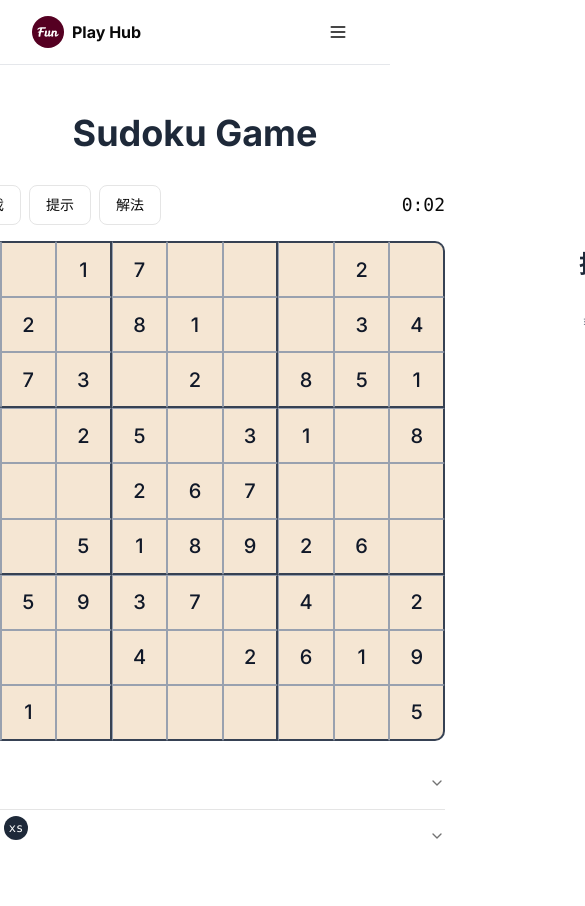
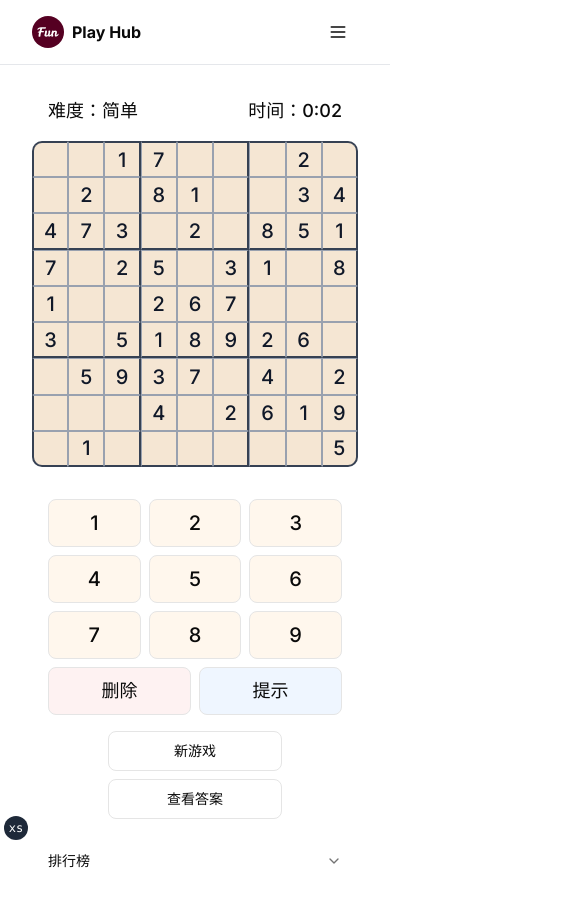
Before and after one commit to JiuRanYa/web-games, a Next.js app: page /en/games/sudoku in a window 390 px wide. Both pictures are taken after a click on the button "简单". Shown: the top 906 px of the page, 585 px wide, since content can reach past the window. Built offline with nearby package versions, Linux system fonts and the light colour scheme.

Commit message:
feat: enhance Sudoku game interface with mobile support and new number pad component for improved user experience

```diff
--- a/components/games/sudoku/game-board.tsx
+++ b/components/games/sudoku/game-board.tsx
@@ -19,6 +19,7 @@ import {
   AccordionItem,
   AccordionTrigger,
 } from '@/components/ui/accordion'
+import { NumberPad } from './number-pad'
 
 type Board = (number | null)[][]
 type Position = [number, number]
@@ -203,8 +204,10 @@ export function GameBoard() {
   }, [board, initialBoard, solution, currentDifficulty, timeInSeconds])
 
   return (
-    <div className="flex flex-col items-center gap-4 w-full p-4">
-      <h1 className="text-4xl font-bold mb-4 text-gray-800">Sudoku Game</h1>
+    <div className="w-full">
+      {/* 桌面端布局 */}
+      <div className="hidden md:flex flex-col items-center gap-4 w-full p-4">
+        <h1 className="text-4xl font-bold mb-4 text-gray-800">数独游戏</h1>
 
         <div className="flex flex-col items-center gap-4 relative">
           <div className="w-[500px] flex justify-between items-center">
@@ -228,8 +231,9 @@ export function GameBoard() {
                 onMouseDown={() => setIsPreviewingSolution(true)}
                 onMouseUp={() => setIsPreviewingSolution(false)}
                 onMouseLeave={() => setIsPreviewingSolution(false)}
+                className="bg-white hover:bg-gray-100"
               >
-              解法
+                查看答案
               </Button>
             </div>
             <div className="flex items-center gap-2">
@@ -248,7 +252,6 @@ export function GameBoard() {
               </div>
             )}
 
-          <div className="relative h-full w-full">
             <div className="grid grid-cols-9 h-full w-full">
               {board.map((row, rowIndex) =>
                 row.map((cell, colIndex) => (
@@ -258,13 +261,11 @@ export function GameBoard() {
                     previewValue={isPreviewingSolution ? solution[rowIndex][colIndex] : null}
                     isInitial={isInitialNumber(initialBoard, [rowIndex, colIndex])}
                     isSelected={
-                      selectedPosition?.[0] === rowIndex &&
-                      selectedPosition?.[1] === colIndex
+                      selectedPosition?.[0] === rowIndex && selectedPosition?.[1] === colIndex
                     }
                     isError={cell !== null && !isNumberValid(rowIndex, colIndex)}
                     isHint={
-                      hintPosition?.[0] === rowIndex &&
-                      hintPosition?.[1] === colIndex
+                      hintPosition?.[0] === rowIndex && hintPosition?.[1] === colIndex
                     }
                     onClick={() => setSelectedPosition([rowIndex, colIndex])}
                     position={[rowIndex, colIndex]}
@@ -275,7 +276,6 @@ export function GameBoard() {
                   />
                 ))
               )}
-            </div>
             </div>
           </div>
 
@@ -310,10 +310,91 @@ export function GameBoard() {
           </div>
 
           <div className="absolute -right-80 top-16 w-[300px]">
-          <Leaderboard />
+            <Leaderboard currentDifficulty={currentDifficulty} />
+          </div>
         </div>
       </div>
 
+      {/* 移动端布局 */}
+      <div className="md:hidden flex flex-col items-center space-y-4">
+        {/* 游戏状态和控制按钮 */}
+        <div className="flex items-center justify-between w-full px-4 mb-4">
+          <div className="text-lg font-medium">
+            难度：{currentDifficulty === 'easy' ? '简单' : currentDifficulty === 'medium' ? '中等' : '困难'}
+          </div>
+          <div className="text-lg font-medium">
+            时间：{Math.floor(timeInSeconds / 60)}:{(timeInSeconds % 60).toString().padStart(2, '0')}
+          </div>
+        </div>
+
+        {/* 游戏棋盘 */}
+        <div className="grid grid-cols-9 aspect-square w-full max-w-md mx-auto">
+          {board.map((row, rowIndex) =>
+            row.map((cell, colIndex) => (
+              <GameCell
+                key={`${rowIndex}-${colIndex}`}
+                value={cell}
+                previewValue={isPreviewingSolution ? solution[rowIndex][colIndex] : null}
+                isInitial={isInitialNumber(initialBoard, [rowIndex, colIndex])}
+                isSelected={
+                  selectedPosition?.[0] === rowIndex && selectedPosition?.[1] === colIndex
+                }
+                isError={cell !== null && !isNumberValid(rowIndex, colIndex)}
+                isHint={
+                  hintPosition?.[0] === rowIndex && hintPosition?.[1] === colIndex
+                }
+                onClick={() => setSelectedPosition([rowIndex, colIndex])}
+                position={[rowIndex, colIndex]}
+                isFirstRow={rowIndex === 0}
+                isLastRow={rowIndex === 8}
+                isFirstCol={colIndex === 0}
+                isLastCol={colIndex === 8}
+              />
+            ))
+          )}
+        </div>
+
+        {/* 移动端虚拟数字键盘 */}
+        <div className="w-full">
+          <NumberPad
+            onNumberClick={handleNumberInput}
+            onDelete={handleDelete}
+            onHint={handleHint}
+          />
+        </div>
+
+        {/* 游戏控制按钮 */}
+        <div className="flex flex-wrap justify-center gap-2 px-4">
+          <Button
+            variant="outline"
+            onClick={() => setIsSettingsOpen(true)}
+            className="w-full sm:w-auto"
+          >
+            新游戏
+          </Button>
+          <Button
+            variant="outline"
+            onClick={() => setIsPreviewingSolution(!isPreviewingSolution)}
+            className="w-full sm:w-auto"
+          >
+            {isPreviewingSolution ? '隐藏答案' : '查看答案'}
+          </Button>
+        </div>
+
+        {/* 排行榜 */}
+        <div className="w-full px-4">
+          <Accordion type="single" collapsible className="w-full">
+            <AccordionItem value="leaderboard">
+              <AccordionTrigger>排行榜</AccordionTrigger>
+              <AccordionContent>
+                <Leaderboard currentDifficulty={currentDifficulty} />
+              </AccordionContent>
+            </AccordionItem>
+          </Accordion>
+        </div>
+      </div>
+
+      {/* 难度设置弹窗 */}
       <DifficultySettingsModal
         open={isSettingsOpen}
         onOpenChange={setIsSettingsOpen}
--- a/components/games/sudoku/game-cell.tsx
+++ b/components/games/sudoku/game-cell.tsx
@@ -37,9 +37,11 @@ export function GameCell({
   return (
     <div
       className={cn(
-        'relative flex items-center justify-center text-xl md:text-2xl',
-        'bg-[#f5e6d3] cursor-text',
+        'relative flex items-center justify-center',
+        'aspect-square text-xl md:text-2xl',
+        'bg-[#f5e6d3] cursor-pointer select-none',
         'border-[0.5px] border-gray-400',
+        'active:bg-orange-200 transition-colors duration-150',
         // 3x3区域边框
         isThickRight && 'border-r-2 border-r-gray-700',
         isThickBottom && 'border-b-2 border-b-gray-700',
@@ -52,7 +54,9 @@ export function GameCell({
         isFirstRow && isFirstCol && 'rounded-tl-lg',
         isFirstRow && isLastCol && 'rounded-tr-lg',
         isLastRow && isFirstCol && 'rounded-bl-lg',
-        isLastRow && isLastCol && 'rounded-br-lg'
+        isLastRow && isLastCol && 'rounded-br-lg',
+        // 触摸反馈
+        'touch-none'
       )}
       onClick={onClick}
     >
@@ -68,11 +72,12 @@ export function GameCell({
         </span>
       ) : (
         <span className={cn(
-          'font-medium transition-transform duration-1000',
+          'font-medium transition-transform duration-150',
           isError && 'text-red-500',
           isInitial && 'text-gray-900',
           !isInitial && !isError && 'text-blue-600',
-          isHint && 'animate-[scale_2s_ease-in-out]'
+          isHint && 'animate-[scale_2s_ease-in-out]',
+          isSelected && 'scale-110'
         )}>
           {value}
         </span>
--- a/components/games/sudoku/leaderboard.tsx
+++ b/components/games/sudoku/leaderboard.tsx
@@ -1,24 +1,28 @@
 'use client'
 
 import { useEffect, useState } from 'react'
-import { LeaderboardRecord, getLeaderboard } from './game-utils'
+import { LeaderboardRecord, getLeaderboard, Difficulty } from './game-utils'
 
-export function Leaderboard() {
+interface LeaderboardProps {
+  currentDifficulty: Difficulty
+}
+
+export function Leaderboard({ currentDifficulty }: LeaderboardProps) {
   const [records, setRecords] = useState<LeaderboardRecord[]>([])
 
   useEffect(() => {
     // 初始加载排行榜数据
-    setRecords(getLeaderboard())
+    setRecords(getLeaderboard().filter(record => record.difficulty === currentDifficulty))
 
     // 监听storage事件，当其他标签页更新排行榜时同步更新
     const handleStorageChange = (e: StorageEvent) => {
       if (e.key === 'sudoku-leaderboard') {
-        setRecords(getLeaderboard())
+        setRecords(getLeaderboard().filter(record => record.difficulty === currentDifficulty))
       }
     }
     window.addEventListener('storage', handleStorageChange)
     return () => window.removeEventListener('storage', handleStorageChange)
-  }, [])
+  }, [currentDifficulty])
 
   // 格式化时间
   const formatTime = (seconds: number) => {
@@ -29,7 +33,10 @@ export function Leaderboard() {
 
   return (
     <div className="w-full">
-      <h2 className="text-2xl font-bold mb-4 text-center text-gray-800">排行榜</h2>
+      <h2 className="text-2xl font-bold mb-4 text-center text-gray-800">
+        {currentDifficulty === 'easy' ? '简单' : currentDifficulty === 'medium' ? '中等' : '困难'}
+        模式排行榜
+      </h2>
       <div className="space-y-2">
         {records.map((record, index) => (
           <div
@@ -38,7 +45,6 @@ export function Leaderboard() {
           >
             <div className="flex items-center gap-2">
               <span className="font-bold text-gray-600">#{index + 1}</span>
-              <span className="text-sm text-gray-500">{record.difficulty}</span>
             </div>
             <div className="flex items-center gap-2">
               <span className="font-mono">{formatTime(record.timeInSeconds)}</span>
--- /dev/null
+++ b/components/games/sudoku/number-pad.tsx
@@ -0,0 +1,51 @@
+import { Button } from '@/components/ui/button'
+import { cn } from '@/lib/utils'
+
+interface NumberPadProps {
+  onNumberClick: (number: number) => void
+  onDelete: () => void
+  onHint: () => void
+  className?: string
+}
+
+export function NumberPad({
+  onNumberClick,
+  onDelete,
+  onHint,
+  className
+}: NumberPadProps) {
+  const numbers = [1, 2, 3, 4, 5, 6, 7, 8, 9]
+
+  return (
+    <div className={cn('w-full max-w-md mx-auto mt-4 px-4', className)}>
+      <div className="grid grid-cols-3 gap-2 mb-2">
+        {numbers.map((number) => (
+          <Button
+            key={number}
+            variant="outline"
+            className="h-12 text-xl font-medium bg-orange-50 hover:bg-orange-100"
+            onClick={() => onNumberClick(number)}
+          >
+            {number}
+          </Button>
+        ))}
+      </div>
+      <div className="grid grid-cols-2 gap-2">
+        <Button
+          variant="outline"
+          className="h-12 text-lg font-medium bg-red-50 hover:bg-red-100"
+          onClick={onDelete}
+        >
+          删除
+        </Button>
+        <Button
+          variant="outline"
+          className="h-12 text-lg font-medium bg-blue-50 hover:bg-blue-100"
+          onClick={onHint}
+        >
+          提示
+        </Button>
+      </div>
+    </div>
+  )
+}
```
Lines whose indentation alone changed are shown as unchanged.
